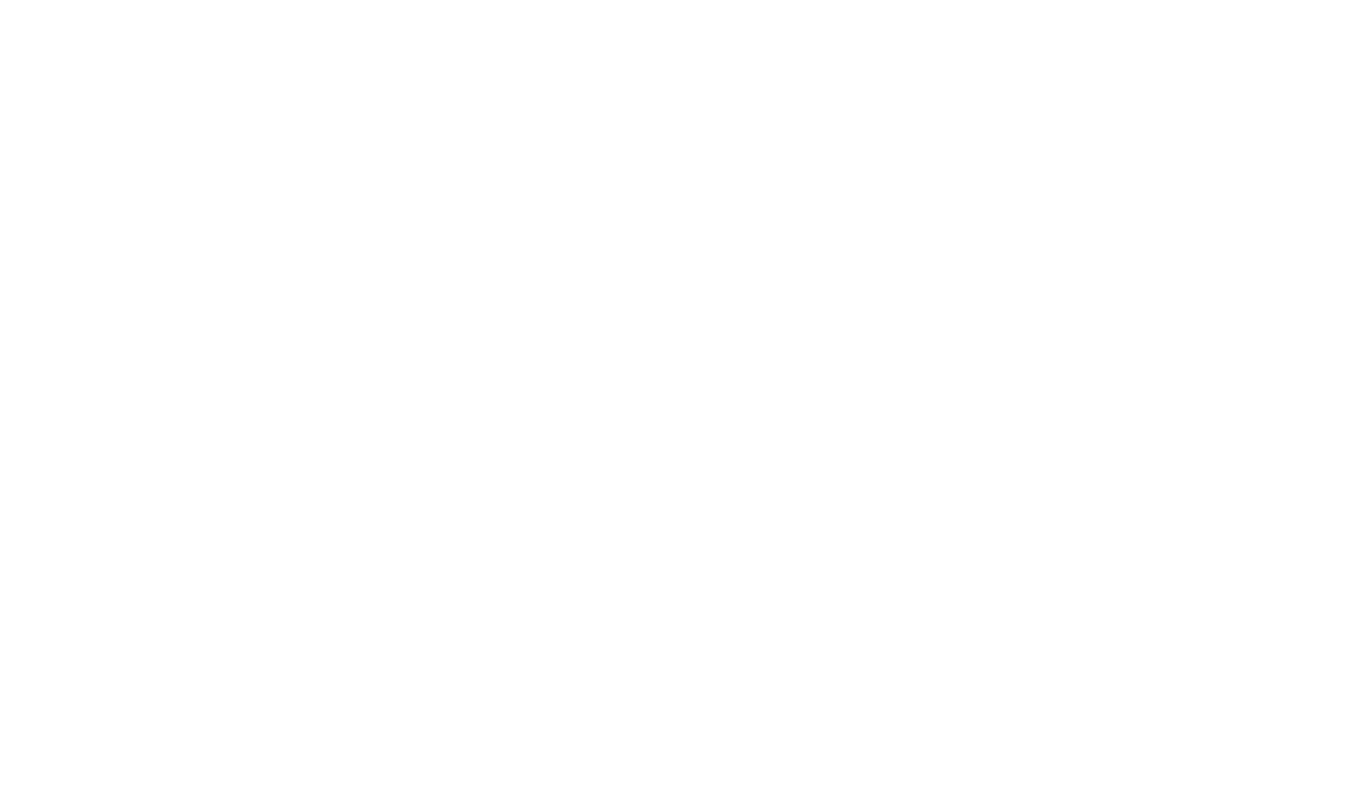
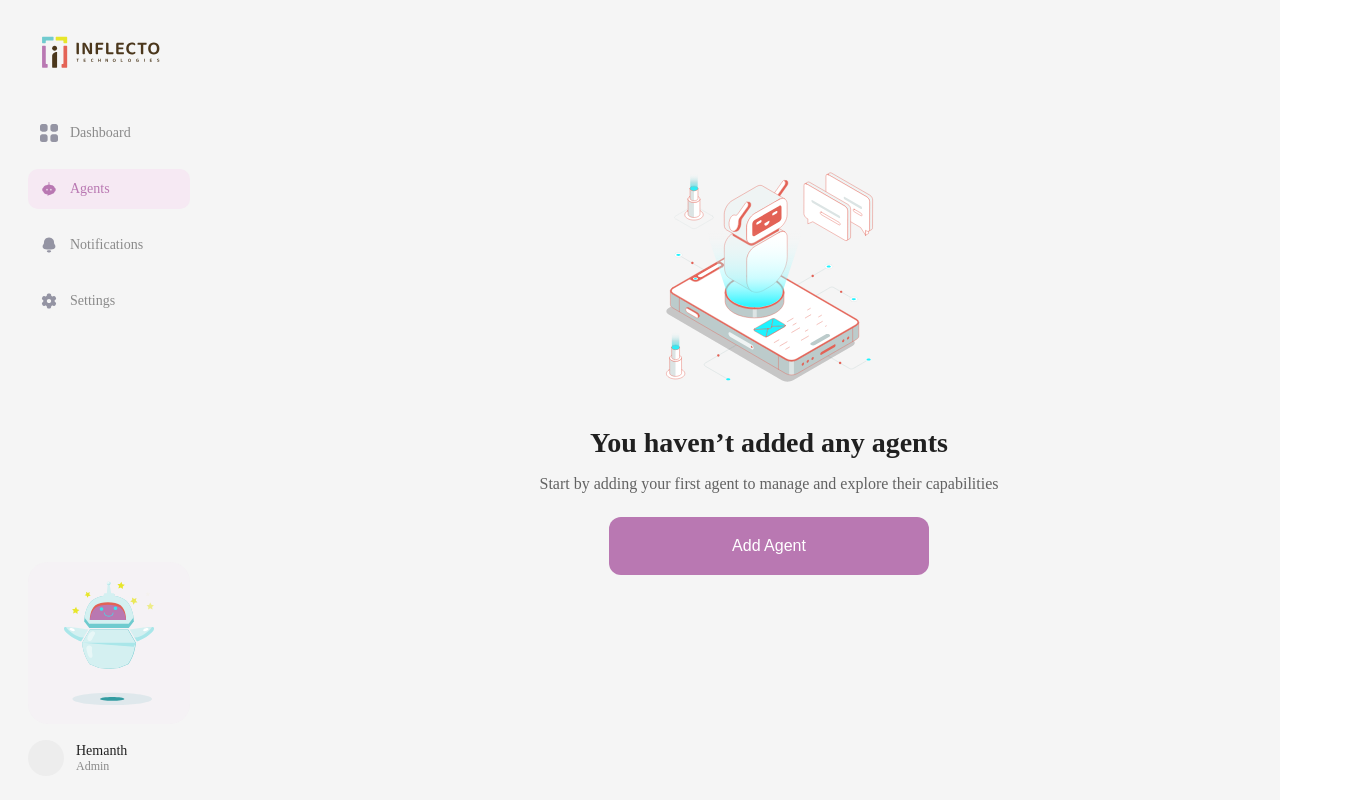
Before and after one commit to ayesha-Siddiquah/Ai-Agent-Portal---inhouse-, a React (Vite) app: page /agents in a window 1280 px wide. Before the commit this address had no page. Shown: the whole page, 1348 px wide, since content can reach past the window. Built offline with nearby package versions, Linux system fonts and the light colour scheme.

Commit message:
until the sidebar

```diff
--- a/src/App.jsx
+++ b/src/App.jsx
@@ -2,41 +2,28 @@
 import { BrowserRouter, Routes, Route } from "react-router-dom";
 import Home from "./pages/Home";
 import AgentOnboardingPanel from "./pages/AgentOnboardingPanel";
-import NoAgentPanel from "./pages/NoAgentPanel";
+// import NoAgentPanel from "./pages/NoAgentPanel";
+import MainLayout from "./layouts/MainLayout";
+import Agents from "./pages/Agents";
 
 function App() {
   return (
     <BrowserRouter>
       <Routes>
+
+
         <Route path="/" element={<Home />} />
         <Route path="/agent-onboarding" element={<AgentOnboardingPanel />} />
-          <Route path="/no-agents" element={<NoAgentPanel />} />
+          {/* <Route path="/no-agents" element={<NoAgentPanel />} /> */}
+
+          {/* Routes WITH sidebar (layout) */}
+        <Route element={<MainLayout />}>
+          <Route path="/agents" element={<Agents />} />
+        </Route>
+
       </Routes>
     </BrowserRouter>
   );
 }
 
 export default App;
-
-
-
-
-
-
-
-
-
-
-
-
-
-
-
-
-// import Home from "./pages/Home";
-
-// function App() {
-//   return <Home />;
-// }
-
-// export default App;
--- a/src/components/Sidebar.jsx
+++ b/src/components/Sidebar.jsx
@@ -5,6 +5,7 @@
 import AgentsIcon from "../assets/Robo-agents-sidebar-icon.svg";
 import NotificationIcon from "../assets/notification-sidebar-icon.svg";
 import SettingsIcon from "../assets/settings-sidebar-icon.svg";
+import Doodle from "../assets/doodle.svg";
 
 export default function Sidebar() {
   return (
@@ -12,7 +13,7 @@
 
       {/* TOP SECTION */}
       <div>
-        {/* Logo (Figma exact placement) */}
+        {/* Logo */}
         <div className="pt-[28px] pl-[28px]">
           <img
             src={InflectoLogo}
@@ -28,19 +29,16 @@
             label="Dashboard"
             icon={DashboardIcon}
           />
-
           <SidebarItem
             to="/agents"
             label="Agents"
             icon={AgentsIcon}
           />
-
           <SidebarItem
             to="/notifications"
             label="Notifications"
             icon={NotificationIcon}
           />
-
           <SidebarItem
             to="/settings"
             label="Settings"
@@ -49,8 +47,17 @@
         </nav>
       </div>
 
-      {/* BOTTOM USER */}
-      <div className="pl-[28px] pb-[24px]">
+      {/* BOTTOM SECTION */}
+      <div className="pl-[28px] pb-[24px] flex flex-col gap-[16px]">
+
+        {/* Doodle Illustration */}
+        <img
+          src={Doodle}
+          alt="Sidebar doodle"
+          className="w-[162px] h-[162px]"
+        />
+
+        {/* Admin Info */}
         <div className="flex items-center gap-[12px]">
           <div className="w-[36px] h-[36px] rounded-full bg-[#EDEDED]" />
           <div>
@@ -62,17 +69,21 @@
             </p>
           </div>
         </div>
+
       </div>
     </aside>
   );
 }
 
 /* ------------------------------------
-   Sidebar Item (Figma exact)
+   Sidebar Item (NO UNDERLINE)
 ------------------------------------ */
 function SidebarItem({ to, label, icon }) {
   return (
-    <NavLink to={to}>
+    <NavLink
+      to={to}
+      className="no-underline hover:no-underline"
+    >
       {({ isActive }) => (
         <div
           className={`
--- /dev/null
+++ b/src/layouts/MainLayout.jsx
@@ -0,0 +1,17 @@
+
+import { Outlet } from "react-router-dom";
+import Sidebar from "../components/Sidebar";
+
+export default function MainLayout() {
+  return (
+    <div className="flex min-h-screen bg-[#F5F5F5]">
+      {/* Left */}
+      <Sidebar />
+
+      {/* Right */}
+      <div className="flex-1">
+        <Outlet />
+      </div>
+    </div>
+  );
+}
--- a/src/pages/AgentOnboardingPanel.jsx
+++ b/src/pages/AgentOnboardingPanel.jsx
@@ -8,12 +8,17 @@
 export default function AgentOnboardingPanel() {
   return (
     <div className="min-h-screen w-full">
-      <div className="flex flex-col items-center pt-[64px]">
+      {/*
+        IMPORTANT:
+        - pt controls top spacing
+        - pb controls bottom breathing space (fixes laptop vs monitor issue)
+      */}
+      <div className="flex flex-col items-center pt-[64px] pb-[96px]">
 
-        {/* Logo */}
+        {/* ================= LOGO ================= */}
         <Logo />
 
-        {/* Title + Subtitle */}
+        {/* ================= TITLE + SUBTITLE ================= */}
         <div className="mt-[32px] flex flex-col items-center gap-[12px]">
           <h1 className="font-manrope text-[36px] font-bold text-[#4B371C] text-center">
             Agent Onboarding Panel
@@ -31,50 +36,142 @@
 
               {/* Name of Agent */}
               <div className="flex flex-col gap-[6px]">
-                <label className="font-outfit text-[16px] text-[#4A4A4A]" style={labelStyle}>
+                <label
+                  className="font-outfit text-[16px] text-[#4A4A4A]"
+                  style={labelStyle}
+                >
                   Name of Agent
                 </label>
-                <input className="h-[44px] w-full rounded-[8px] border border-[#CACACA] bg-white px-[16px] outline-none" />
+                <input
+                  className="
+                    h-[44px]
+                    w-full
+                    rounded-[8px]
+                    border
+                    border-[#CACACA]
+                    bg-white
+                    px-[16px]
+                    outline-none
+                  "
+                />
               </div>
 
               {/* TechStack */}
               <div className="flex flex-col gap-[6px]">
-                <label className="font-outfit text-[16px] text-[#4A4A4A]" style={labelStyle}>
+                <label
+                  className="font-outfit text-[16px] text-[#4A4A4A]"
+                  style={labelStyle}
+                >
                   TechStack
                 </label>
-                <input className="h-[44px] w-full rounded-[8px] border border-[#CACACA] bg-white px-[16px] outline-none" />
+                <input
+                  className="
+                    h-[44px]
+                    w-full
+                    rounded-[8px]
+                    border
+                    border-[#CACACA]
+                    bg-white
+                    px-[16px]
+                    outline-none
+                  "
+                />
               </div>
 
               {/* Link (Optional) */}
               <div className="flex flex-col gap-[6px]">
-                <label className="font-outfit text-[16px] text-[#4A4A4A]" style={labelStyle}>
+                <label
+                  className="font-outfit text-[16px] text-[#4A4A4A]"
+                  style={labelStyle}
+                >
                   Link (Optional)
                 </label>
-                <input className="h-[44px] w-full rounded-[8px] border border-[#CACACA] bg-white px-[16px] outline-none" />
+                <input
+                  className="
+                    h-[44px]
+                    w-full
+                    rounded-[8px]
+                    border
+                    border-[#CACACA]
+                    bg-white
+                    px-[16px]
+                    outline-none
+                  "
+                />
               </div>
 
               {/* Demo Video URL */}
               <div className="flex flex-col gap-[6px]">
-                <label className="font-outfit text-[16px] text-[#4A4A4A]" style={labelStyle}>
+                <label
+                  className="font-outfit text-[16px] text-[#4A4A4A]"
+                  style={labelStyle}
+                >
                   Demo Video URL
                 </label>
-                <input className="h-[44px] w-full rounded-[8px] border border-[#CACACA] bg-white px-[16px] outline-none" />
+                <input
+                  className="
+                    h-[44px]
+                    w-full
+                    rounded-[8px]
+                    border
+                    border-[#CACACA]
+                    bg-white
+                    px-[16px]
+                    outline-none
+                  "
+                />
               </div>
 
               {/* Description */}
               <div className="flex flex-col gap-[6px]">
-                <label className="font-outfit text-[16px] text-[#4A4A4A]" style={labelStyle}>
+                <label
+                  className="font-outfit text-[16px] text-[#4A4A4A]"
+                  style={labelStyle}
+                >
                   Description
                 </label>
-                <textarea className="w-full min-h-[120px] max-h-[220px] resize-none overflow-y-auto rounded-[8px] border border-[#CACACA] bg-white px-[16px] py-[12px] outline-none" />
+                <textarea
+                  className="
+                    w-full
+                    min-h-[120px]
+                    max-h-[220px]
+                    resize-none
+                    overflow-y-auto
+                    rounded-[8px]
+                    border
+                    border-[#CACACA]
+                    bg-white
+                    px-[16px]
+                    py-[12px]
+                    outline-none
+                  "
+                />
               </div>
 
               {/* Capability */}
               <div className="flex flex-col gap-[6px]">
-                <label className="font-outfit text-[16px] text-[#4A4A4A]" style={labelStyle}>
+                <label
+                  className="font-outfit text-[16px] text-[#4A4A4A]"
+                  style={labelStyle}
+                >
                   Capability
                 </label>
-                <textarea className="w-full min-h-[120px] max-h-[220px] resize-none overflow-y-auto rounded-[8px] border border-[#CACACA] bg-white px-[16px] py-[12px] outline-none" />
+                <textarea
+                  className="
+                    w-full
+                    min-h-[120px]
+                    max-h-[220px]
+                    resize-none
+                    overflow-y-auto
+                    rounded-[8px]
+                    border
+                    border-[#CACACA]
+                    bg-white
+                    px-[16px]
+                    py-[12px]
+                    outline-none
+                  "
+                />
               </div>
 
             </div>
--- /dev/null
+++ b/src/pages/Agents.jsx
@@ -0,0 +1,29 @@
+// import NoAgentPanel from "./NoAgentPanel";
+
+// export default function Agents() {
+//   return (
+//     <div className="w-full">
+//       <NoAgentPanel />
+//     </div>
+//   );
+// }
+
+
+
+
+
+
+
+
+
+
+
+
+
+
+
+import NoAgentPanel from "./NoAgentPanel";
+
+export default function Agents() {
+  return <NoAgentPanel />;
+}
```
Also changed, not shown: src/pages/NoAgentPanel.jsx (+55 -0 lines), src/assets/doodle.svg (added), src/components/AddNewAgentButton.jsx (line endings or trailing spaces).
